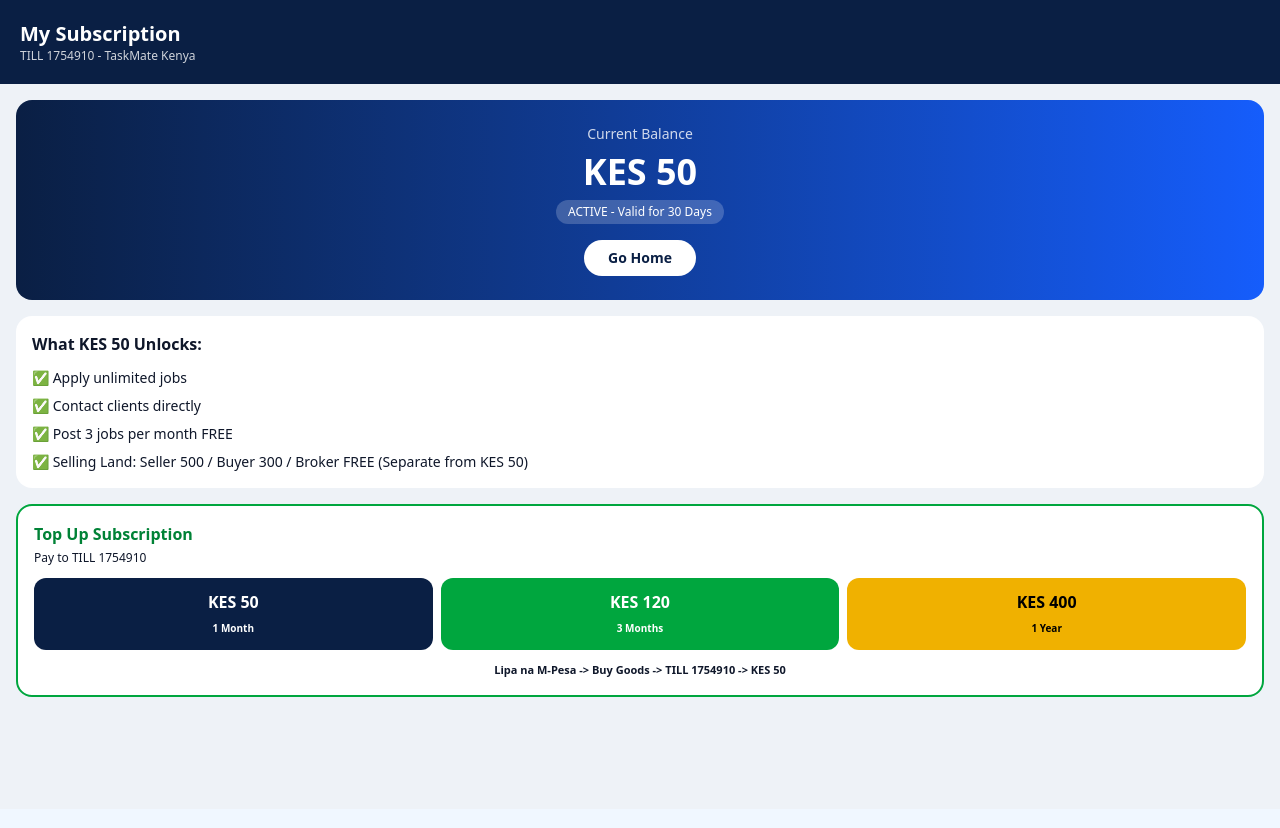
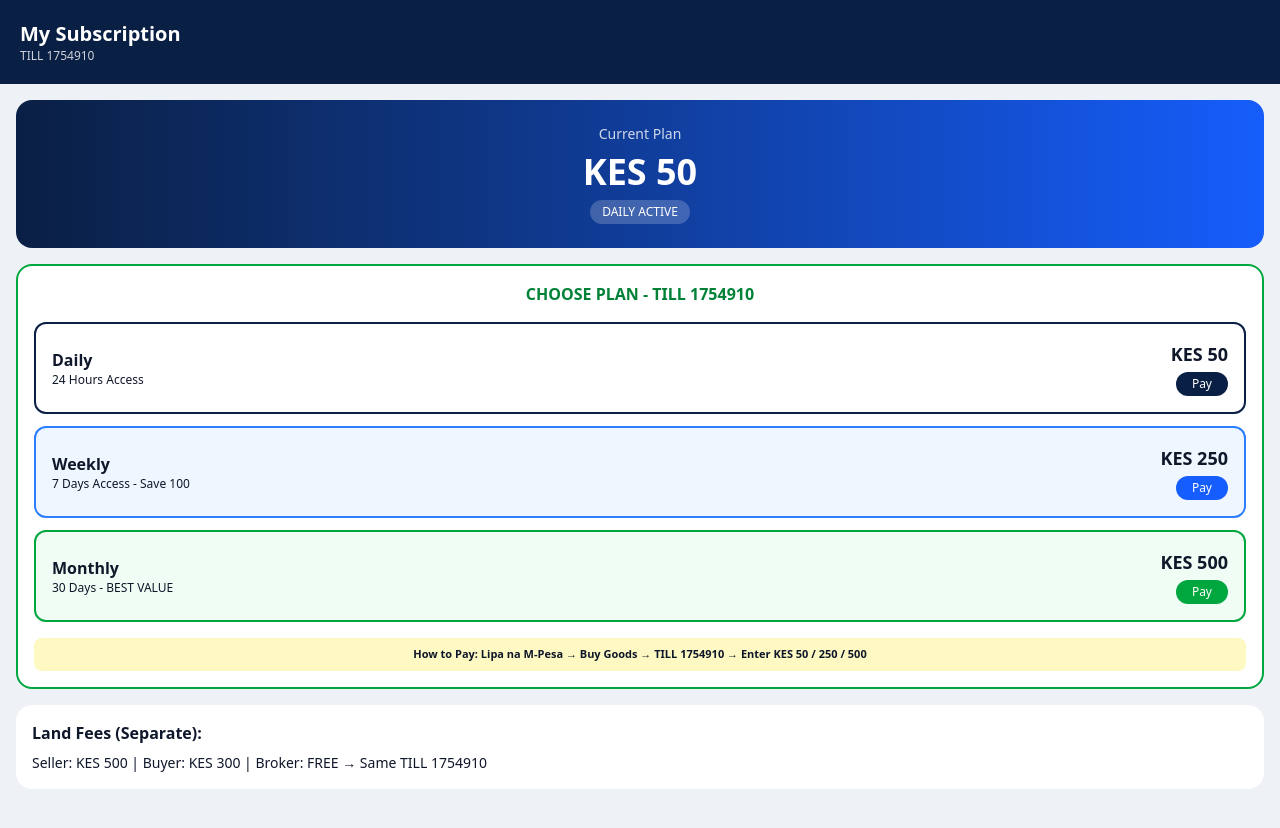
Before and after one commit to njoguemmanuel04-lgtm/taskmate, a Next.js app: page /subscription in a window 1280 px wide. Shown: the top 828 px of the page. Built offline with nearby package versions, Linux system fonts and the light colour scheme.

Commit message:
Update page.tsx

```diff
--- a/app/subscription/page.tsx
+++ b/app/subscription/page.tsx
@@ -1,5 +1,4 @@
 "use client";
-import { useState } from "react";
 
 export default function Subscription() {
   const TILL = "1754910";
@@ -7,36 +6,44 @@
     <div className="min-h-screen bg-[#eef2f7] pb-24">
       <div className="bg-[#0a1f44] text-white p-5">
         <h1 className="font-black text-xl">My Subscription</h1>
-        <p className="text-xs opacity-80">TILL {TILL} - TaskMate Kenya</p>
+        <p className="text-xs opacity-80">TILL {TILL}</p>
       </div>
 
       <div className="p-4 space-y-4">
         <div className="bg-gradient-to-r from-[#0a1f44] to-blue-600 text-white p-6 rounded-2xl text-center">
-          <div className="text-sm opacity-80">Current Balance</div>
+          <div className="text-sm opacity-80">Current Plan</div>
           <div className="text-4xl font-black mt-2">KES 50</div>
-          <div className="text-xs mt-2 bg-white/20 inline-block px-3 py-1 rounded-full">ACTIVE - Valid for 30 Days</div>
-          <button onClick={()=>window.location.href='/'} className="bg-white text-[#0a1f44] px-6 py-2 rounded-full font-black text-sm mt-4 block mx-auto">Go Home</button>
+          <div className="text-xs mt-2 bg-white/20 inline-block px-3 py-1 rounded-full">DAILY ACTIVE</div>
+        </div>
+
+        <div className="bg-white rounded-2xl p-4 border-2 border-green-600">
+          <h3 className="font-black text-green-700 text-center">CHOOSE PLAN - TILL {TILL}</h3>
+
+          <div className="space-y-3 mt-4">
+            <div className="border-2 border-[#0a1f44] rounded-xl p-4 flex justify-between items-center">
+              <div><div className="font-black">Daily</div><div className="text-xs">24 Hours Access</div></div>
+              <div className="text-right"><div className="font-black text-lg">KES 50</div><button onClick={()=>alert(`Pay KES 50 to TILL ${TILL} - Daily`)} className="bg-[#0a1f44] text-white text-xs px-4 py-1 rounded-full mt-1">Pay</button></div>
+            </div>
+
+            <div className="border-2 border-blue-500 bg-blue-50 rounded-xl p-4 flex justify-between items-center">
+              <div><div className="font-black">Weekly</div><div className="text-xs">7 Days Access - Save 100</div></div>
+              <div className="text-right"><div className="font-black text-lg">KES 250</div><button onClick={()=>alert(`Pay KES 250 to TILL ${TILL} - Weekly`)} className="bg-blue-600 text-white text-xs px-4 py-1 rounded-full mt-1">Pay</button></div>
+            </div>
+
+            <div className="border-2 border-green-600 bg-green-50 rounded-xl p-4 flex justify-between items-center">
+              <div><div className="font-black">Monthly</div><div className="text-xs">30 Days - BEST VALUE</div></div>
+              <div className="text-right"><div className="font-black text-lg">KES 500</div><button onClick={()=>alert(`Pay KES 500 to TILL ${TILL} - Monthly`)} className="bg-green-600 text-white text-xs px-4 py-1 rounded-full mt-1">Pay</button></div>
+            </div>
+          </div>
+
+          <div className="text-center text-[11px] mt-4 font-bold bg-yellow-100 p-2 rounded-lg">
+            How to Pay: Lipa na M-Pesa → Buy Goods → TILL {TILL} → Enter KES 50 / 250 / 500
+          </div>
         </div>
 
         <div className="bg-white rounded-2xl p-4">
-          <h3 className="font-black">What KES 50 Unlocks:</h3>
-          <div className="mt-3 space-y-2 text-sm">
-            <div>✅ Apply unlimited jobs</div>
-            <div>✅ Contact clients directly</div>
-            <div>✅ Post 3 jobs per month FREE</div>
-            <div>✅ Selling Land: Seller 500 / Buyer 300 / Broker FREE (Separate from KES 50)</div>
-          </div>
-        </div>
-
-        <div className="bg-white rounded-2xl p-4 border-2 border-green-600">
-          <h3 className="font-black text-green-700">Top Up Subscription</h3>
-          <p className="text-xs mt-1">Pay to TILL {TILL}</p>
-          <div className="grid grid-cols-3 gap-2 mt-3">
-            <button className="bg-[#0a1f44] text-white p-3 rounded-xl font-bold">KES 50<br/><span className="text-[10px]">1 Month</span></button>
-            <button className="bg-green-600 text-white p-3 rounded-xl font-bold">KES 120<br/><span className="text-[10px]">3 Months</span></button>
-            <button className="bg-yellow-500 text-black p-3 rounded-xl font-bold">KES 400<br/><span className="text-[10px]">1 Year</span></button>
-          </div>
-          <div className="text-center text-[11px] mt-3 font-bold">Lipa na M-Pesa -&gt; Buy Goods -&gt; TILL {TILL} -&gt; KES 50</div>
+          <h3 className="font-black">Land Fees (Separate):</h3>
+          <div className="text-sm mt-2">Seller: KES 500 | Buyer: KES 300 | Broker: FREE → Same TILL {TILL}</div>
         </div>
       </div>
     </div>
```
